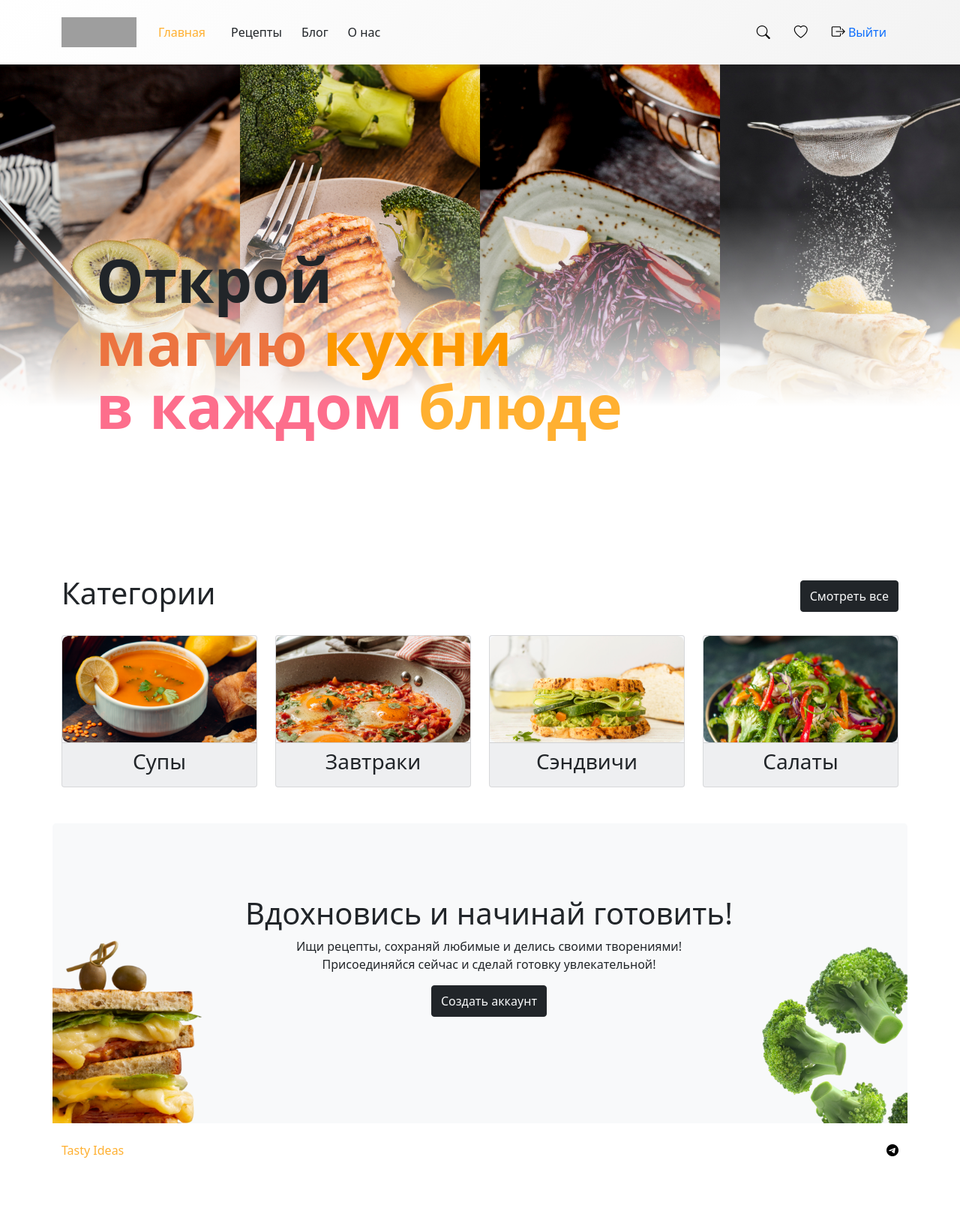
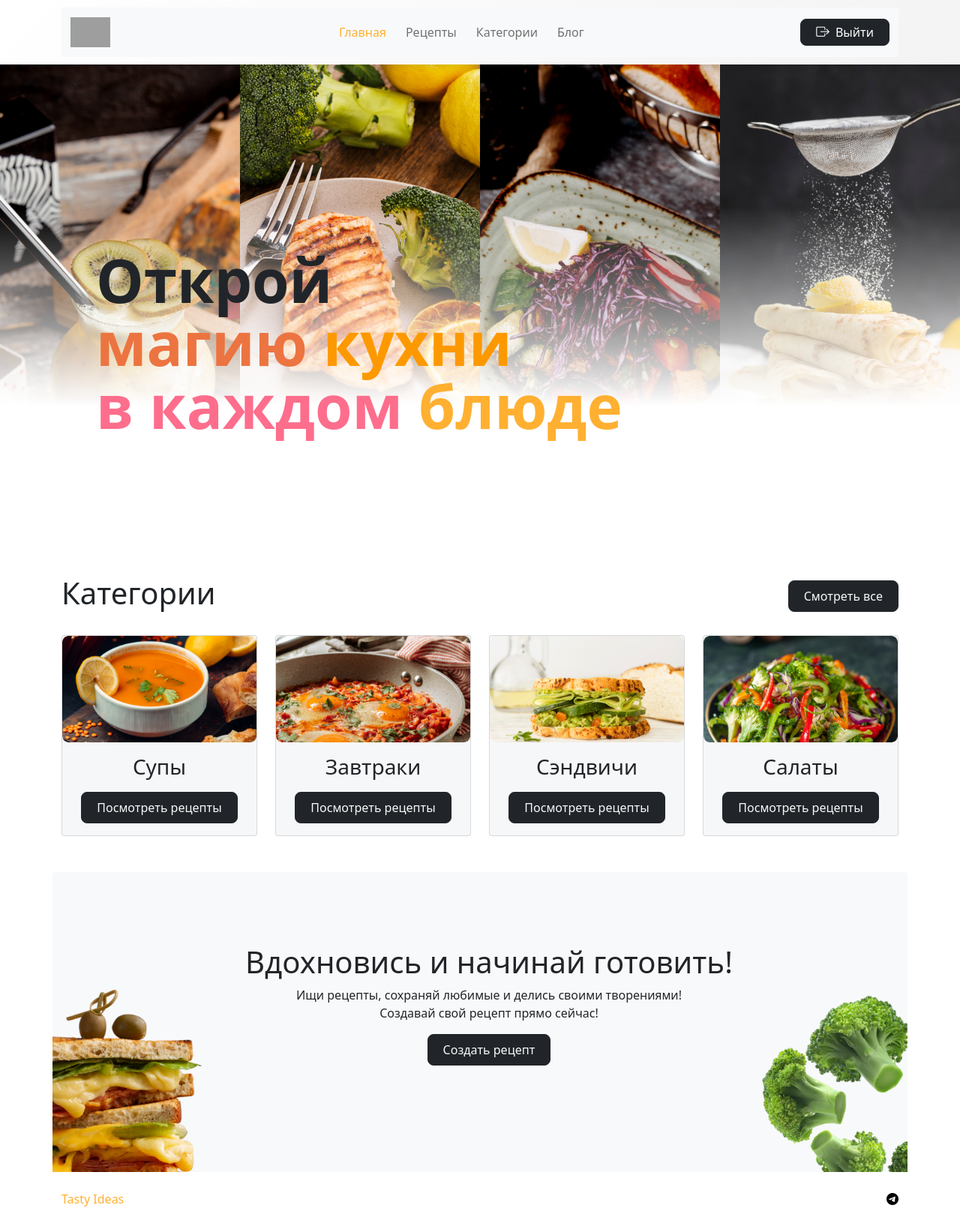
Before and after one commit to klim-pavlovich/tasty_ideas, a Django app: page / in a window 1280 px wide. Shown: the whole page at 75% size. Before the commit the page ends 1544 px from the top, so only its background shows below. Run offline with Django 5.2, Linux system fonts and the light colour scheme; a user stored in the database is signed in; data comes from the database, SQL or seed files in the repository; both versions use the stored data as it was after the commit; grey boxes are pictures that could not be loaded.

Commit message:
доработан хедер, верстка и логика с главной

```diff
--- a/myproject/myapp/templates/myapp/categories.html
+++ b/myproject/myapp/templates/myapp/categories.html
@@ -9,7 +9,7 @@
 				<div class="card-body">
 					<h5 class="card-title">{{ category.name }}</h5>
 					<p class="card-text">{{ category.description }}</p>
-					<a href="#" class="btn btn-primary">Смотреть рецепты</a>
+					<a href="#" class="btn btn-dark">Смотреть рецепты</a>
 				</div>
 			</div>
 		</div>
--- a/myproject/myapp/templates/myapp/index_recipes.html
+++ b/myproject/myapp/templates/myapp/index_recipes.html
@@ -29,7 +29,7 @@
 	<section class="container category py-5">
 		<div class="category-top d-flex flex-row mb-4 align-items-center">
 			<h1 class="col-5">Категории</h1>
-			<button class="btn btn-dark text-light ms-auto py-2">Смотреть все</button>
+			<a href="{% url 'categories' %}" class="btn btn-dark text-light ms-auto py-2">Смотреть все</a>
 		</div>
 		<div class="category-cards row g-4">
 			{% for category in categories %}
@@ -40,8 +40,9 @@
 					{% else %}
 					<img src="/media/default_image.png" class="card-img-top" alt="{{ category.name }}" />
 					{% endif %}
-					<div class="card-footer">
-						<h3 class="card-title text-center">{{ category.name }}</h3>
+					<div class="card-footer d-flex flex-column align-items-center">
+						<h3 class="card-title text-center mb-3">{{ category.name }}</h3>
+						<a href="{% url 'category_recipes' category.id %}" class="btn btn-dark text-light">Посмотреть рецепты</a>
 					</div>
 				</div>
 			</div>
@@ -52,16 +53,25 @@
 	</section>
 	<section class="container rounded-3 py-5 position-relative bg-light h-50">
 		<div class="position-absolute py-5 d-flex flex-column justify-content-center align-items-center text-center w-100">
+			{% if user.is_authenticated %}
+			<h1>Вдохновись и начинай готовить!</h1>
+			<p class="w-50">Ищи рецепты, сохраняй любимые и делись своими творениями! Создавай свой рецепт прямо сейчас!</p>
+			<a href="{% url 'create_recipe' %}" class="btn btn-dark text-light py-2">Создать рецепт</a>
+			{% else %}
 			<h1>Вдохновись и начинай готовить!</h1>
 			<p class="w-50">
 				Ищи рецепты, сохраняй любимые и делись своими творениями! Присоединяйся сейчас и сделай готовку увлекательной!
 			</p>
-			<button class="btn btn-dark text-light py-2">Создать аккаунт</button>
+			<a href="{% url 'registration' %}" class="btn btn-dark text-light py-2">Создать аккаунт</a>
+			{% endif %}
 		</div>
 		<div>
-			<img class="position-absolute bottom-0 end-0 h-75" src="{% static "images/green-broccoli.png" %}" alt="photo">
-			<img class="position-absolute bottom-0 start-0 h-75" src="{% static "images/delicious-sandwich.png" %}"
-			alt="photo">
+			<img class="position-absolute bottom-0 end-0 h-75" src="{% static 'images/green-broccoli.png' %}" alt="photo" />
+			<img
+				class="position-absolute bottom-0 start-0 h-75"
+				src="{% static 'images/delicious-sandwich.png' %}"
+				alt="photo"
+			/>
 		</div>
 	</section>
 	{% endblock content %}
--- a/myproject/myapp/urls.py
+++ b/myproject/myapp/urls.py
@@ -19,6 +19,7 @@ urlpatterns = [
     path('delete_recipe/<int:recipe_id>/', views.delete_recipe, name='delete_recipe'),
     path('recipe/<int:recipe_id>/', views.recipe_detail, name='recipe_detail'),
     path('blog/', views.blog, name='blog'),
+    path('category/<int:category_id>/', views.category_recipes, name='category_recipes'),
 ]
 
 
--- a/myproject/myapp/views.py
+++ b/myproject/myapp/views.py
@@ -306,3 +306,15 @@ def recipe_detail(request, recipe_id):
 
 def blog(request):
     return render(request, 'myapp/blog.html')
+
+def categories_view(request):
+    categories = Category.objects.all()
+    return render(request, 'myapp/categories.html', {'categories': categories})
+
+def category_recipes(request, category_id):
+    category = get_object_or_404(Category, id=category_id)
+    recipes = Recipe.objects.filter(recipecategory__category=category)
+    return render(request, 'myapp/category_recipes.html', {
+        'category': category,
+        'recipes': recipes
+    })
--- a/myproject/static/css/style.css
+++ b/myproject/static/css/style.css
@@ -257,3 +257,115 @@ img.img-fluid {
 .alert-info ul {
 	color: var(--custom-black-color);
 }
+
+.card-custom .card-footer {
+	background: transparent;
+	border-top: none;
+	padding: 1rem;
+}
+
+.card-custom .btn {
+	transition: all 0.3s ease;
+}
+
+.card-custom .btn:hover {
+	transform: translateY(-2px);
+	box-shadow: 0 2px 5px rgba(0, 0, 0, 0.2);
+}
+
+/* Стили для кнопок и иконок */
+.btn {
+	padding: 0.5rem 1.25rem;
+	border-radius: 8px;
+	transition: all 0.3s ease;
+	display: inline-flex;
+	align-items: center;
+	justify-content: center;
+	gap: 0.5rem;
+}
+
+.btn-dark {
+	background-color: #212529;
+	border-color: #212529;
+	color: #fff;
+}
+
+.btn-dark .bi {
+	color: #ffffff !important;
+	font-size: 1.1rem;
+	line-height: 1;
+	display: flex;
+	align-items: center;
+}
+
+/* Стили для мобильного меню */
+.offcanvas .btn-dark {
+	width: 100%;
+	justify-content: center;
+}
+
+.btn-dark:hover {
+	background-color: var(--custom-peach-color);
+	border-color: var(--custom-peach-color);
+	transform: translateY(-2px);
+}
+
+/* Выравнивание текста и иконки в кнопке */
+.btn span {
+	line-height: 1;
+	display: inline-block;
+	vertical-align: middle;
+}
+
+/* Стили для мобильного меню */
+@media (max-width: 768px) {
+	.navbar {
+		padding: 0.5rem 1rem;
+	}
+
+	.navbar-brand img {
+		max-height: 40px;
+	}
+
+	.navbar-nav {
+		background-color: #fff;
+		border-radius: 10px;
+		box-shadow: 0 2px 10px rgba(0, 0, 0, 0.1);
+		padding: 1rem;
+		margin-top: 0.5rem;
+	}
+
+	.nav-item {
+		margin: 0.5rem 0;
+		text-align: center;
+	}
+
+	.nav-link {
+		font-size: 1.1rem;
+		padding: 0.8rem 1rem;
+		border-radius: 8px;
+		transition: all 0.3s ease;
+	}
+
+	.nav-link:hover {
+		background-color: var(--custom-peach-color);
+		color: #fff !important;
+	}
+
+	.navbar-toggler {
+		border: none;
+		padding: 0.5rem;
+		margin-right: 0.5rem;
+	}
+
+	.navbar-toggler:focus {
+		box-shadow: none;
+		outline: none;
+	}
+
+	/* Стиль для кнопки выхода в мобильном меню */
+	.nav-item .btn-dark {
+		width: 100%;
+		margin: 0.5rem 0;
+	}
+}
--- a/myproject/templates/base.html
+++ b/myproject/templates/base.html
@@ -11,59 +11,85 @@
   <body>
     <header class="header sticky-top">
       <div class="container">
-        <nav class="navbar navbar-expand-lg navbar-dark bg-transparent">
-          <!-- Центральный блок, который будет разделен на две части -->
-          <div class="d-flex w-100 align-items-center justify-content-between">
-
-            <!-- Левая часть: логотип и кнопка -->
-            <div class="d-flex align-items-center">
+        <nav class="navbar navbar-expand-lg navbar-light bg-light">
+          <div class="container">
             <a class="navbar-brand" href="{% url 'index_recipes' %}">
-                <img src="{% static 'images/logo.svg' %}" alt="Logo" width="100" height="auto">
+              <img src="{% static 'images/logo.svg' %}" alt="Logo" class="logo">
             </a>
 
-              <!-- Тоглер для мобильных устройств -->
-              <button class="navbar-toggler" type="button" data-bs-toggle="collapse" data-bs-target="#navbarNav" aria-controls="navbarNav" aria-expanded="false" aria-label="Toggle navigation">
+            <button class="navbar-toggler" type="button" data-bs-toggle="offcanvas" data-bs-target="#sideMenu" aria-controls="sideMenu">
               <span class="navbar-toggler-icon"></span>
             </button>
+
+            <div class="collapse navbar-collapse d-none d-lg-flex" id="navbarNav">
               <ul class="navbar-nav mx-auto">
                 <li class="nav-item">
-                  <a class="nav-link text-dark {% if request.path == '/' %}active{% endif %} me-2" href="{% url 'index_recipes' %}">Главная</a>
+                  <a class="nav-link {% if request.path == '/' %}active{% endif %}" href="{% url 'index_recipes' %}">Главная</a>
                 </li>
                 <li class="nav-item">
-                  <a class="nav-link text-dark {% if request.path == '/recipes_page/' %}active{% endif %}" href="{% url 'recipes_page' %}">Рецепты</a>
+                  <a class="nav-link {% if request.path == '/recipes_page/' %}active{% endif %}" href="{% url 'recipes_page' %}">Рецепты</a>
                 </li>
                 <li class="nav-item">
-
-
-                  <a class="nav-link text-dark {% if request.path == '/blog/' %}active{% endif %}" href="{% url 'blog' %}">Блог</a>
+                  <a class="nav-link {% if request.path == '/categories/' %}active{% endif %}" href="{% url 'categories' %}">Категории</a>
                 </li>
                 <li class="nav-item">
-
-                  <a class="nav-link text-dark {% if request.path == '/recipes/' %}active{% endif %}" href="{% url 'index_recipes' %}">О нас</a>
+                  <a class="nav-link {% if request.path == '/blog/' %}active{% endif %}" href="{% url 'blog' %}">Блог</a>
                 </li>
               </ul>
-            </div>
-
-            <!-- Правая часть: иконки для поиска, избранного и профиля -->
-            <div class="d-flex align-items-center">
-              <a class="nav-link" href="#"><i class="bi bi-search"></i></a> <!-- Иконка поиска -->
-              <a class="nav-link" href="#"><i class="bi bi-heart"></i></a> <!-- Иконка сердца -->
-
+              <div class="nav-auth">
                 {% if user.is_authenticated %}
-                  <a href="{% url 'logout' %}" class="nav-link">
-                      <i class="bi bi-box-arrow-right"></i>
+                  <a href="{% url 'logout' %}" class="btn btn-dark">
+                    <i class="bi bi-box-arrow-right text-white"></i>
                     <span>Выйти</span>
                   </a>
                 {% else %}
-                  <a href="{% url 'login' %}" class="nav-link">
-                      <i class="bi bi-box-arrow-in-right"></i>
+                  <a href="{% url 'login' %}" class="btn btn-dark">
+                    <i class="bi bi-box-arrow-in-right text-white"></i>
                     <span>Войти</span>
                   </a>
                 {% endif %}
               </div>
             </div>
+
+            <div class="offcanvas offcanvas-end" tabindex="-1" id="sideMenu" aria-labelledby="sideMenuLabel">
+              <div class="offcanvas-header">
+                <h5 class="offcanvas-title" id="sideMenuLabel">Меню</h5>
+                <button type="button" class="btn-close text-reset" data-bs-dismiss="offcanvas" aria-label="Close"></button>
+              </div>
+              <div class="offcanvas-body">
+                <ul class="navbar-nav">
+
+                  <li class="nav-item">
+                    <a class="nav-link {% if request.path == '/' %}active{% endif %}" href="{% url 'index_recipes' %}">Главная</a>
+                  </li>
+                  <li class="nav-item">
+                    <a class="nav-link {% if request.path == '/recipes_page/' %}active{% endif %}" href="{% url 'recipes_page' %}">Рецепты</a>
+                  </li>
+                  <li class="nav-item">
+                    <a class="nav-link {% if request.path == '/categories/' %}active{% endif %}" href="{% url 'categories' %}">Категории</a>
+                  </li>
+                  <li class="nav-item">
+                    <a class="nav-link {% if request.path == '/blog/' %}active{% endif %}" href="{% url 'blog' %}">Блог</a>
+                  </li>
+                  <li class="nav-item mt-4">
+                    {% if user.is_authenticated %}
+                      <a href="{% url 'logout' %}" class="btn btn-dark w-100">
+                        <i class="bi bi-box-arrow-right"></i>
+                        <span>Выйти</span>
+                      </a>
+                    {% else %}
+                      <a href="{% url 'login' %}" class="btn btn-dark w-100">
+                        <i class="bi bi-box-arrow-in-right"></i>
+                        <span>Войти</span>
+                      </a>
+                    {% endif %}
+                  </li>
+                </ul>
+              </div>
+            </div>
           </div>
         </nav>
+      </div>
     </header>
 
     {% block content %}
```
Also changed, not shown: myproject/myapp/templates/myapp/category_recipes.html (added, +26 -0 lines), myproject/db.sqlite3, 1 other file. Lines whose indentation alone changed are shown as unchanged.
